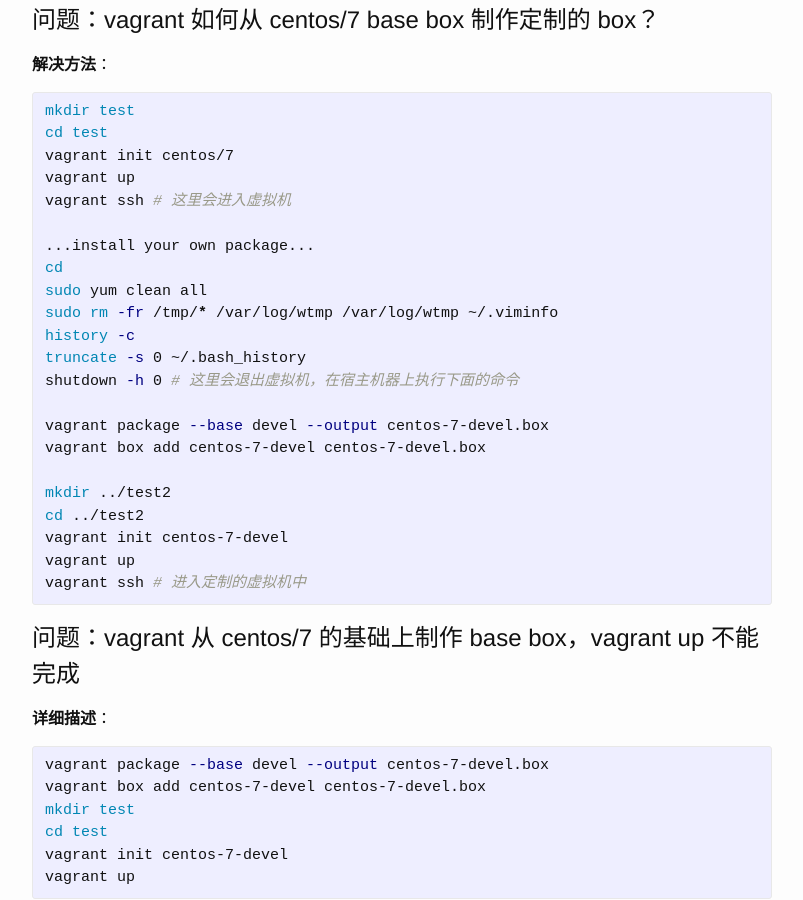
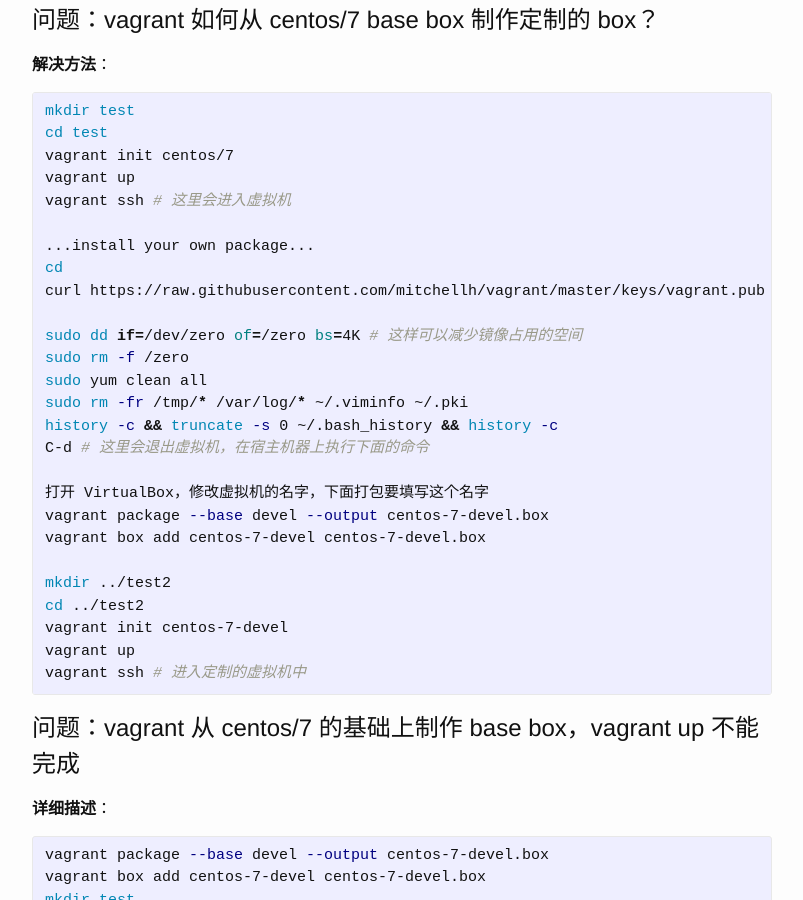
Before and after one commit to mofaph/mofaph.github.io, a Jekyll site: the page built from _posts/2016-01-05-problem-solved.md, in a window 1280 px wide and 900 px high, scrolled down 2534 px. Shown: the whole window, without its empty margins (238-1041 px from the left). Built offline with Jekyll 4.4.1, drawn with Linux system fonts in a browser that asks for light colours; Markdown is read by kramdown in place of the engine named in the settings.

Commit message:
solved: 修正 vagrant 打包 base 镜像要做的事情

```diff
--- a/_posts/2016-01-05-problem-solved.md
+++ b/_posts/2016-01-05-problem-solved.md
@@ -132,12 +132,16 @@
 
 ...install your own package...
 cd
+curl https://raw.githubusercontent.com/mitchellh/vagrant/master/keys/vagrant.pub >> ~/.ssh/authorized_keys
+
+sudo dd if=/dev/zero of=/zero bs=4K # 这样可以减少镜像占用的空间
+sudo rm -f /zero
 sudo yum clean all
-sudo rm -fr /tmp/* /var/log/wtmp /var/log/wtmp ~/.viminfo
-history -c
-truncate -s 0 ~/.bash_history
-shutdown -h 0 # 这里会退出虚拟机，在宿主机器上执行下面的命令
+sudo rm -fr /tmp/* /var/log/* ~/.viminfo ~/.pki
+history -c && truncate -s 0 ~/.bash_history && history -c
+C-d # 这里会退出虚拟机，在宿主机器上执行下面的命令
 
+打开 VirtualBox，修改虚拟机的名字，下面打包要填写这个名字
 vagrant package --base devel --output centos-7-devel.box
 vagrant box add centos-7-devel centos-7-devel.box
 
```
